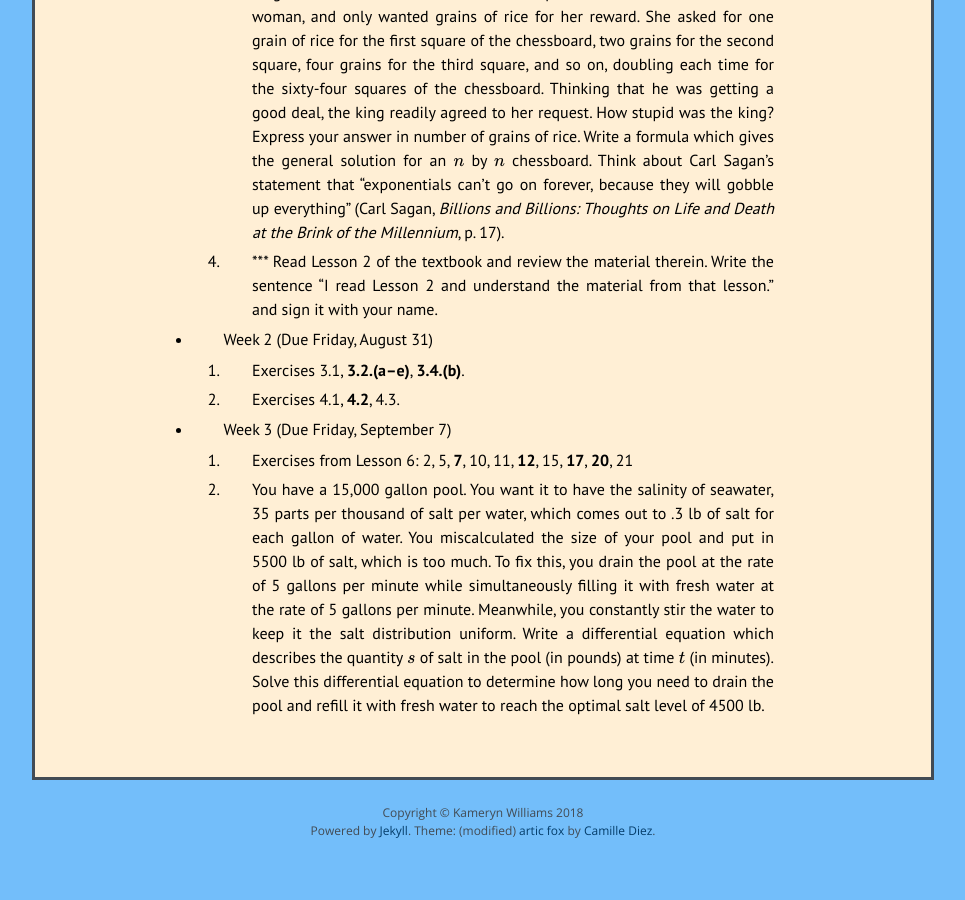
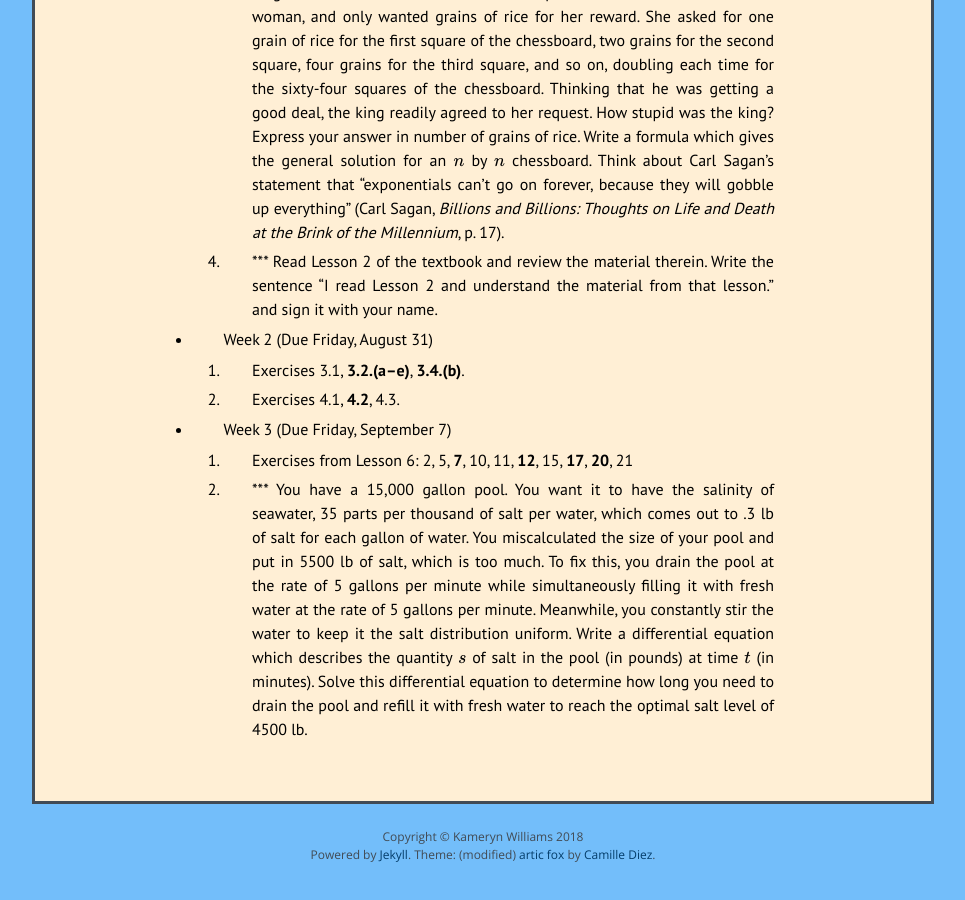
Before and after one commit to kamerynjw/kamerynjw.github.io, a Jekyll site: the page built from teaching/2018/math302.md, in a window 1280 px wide and 900 px high, scrolled down 788 px. Shown: the whole window, without its empty margins (157-1122 px from the left). Built offline with Jekyll 4.4.1, drawn with Linux system fonts in a browser that asks for light colours; nearby versions of some CDN libraries; formulas are drawn with MathJax 3; before the commit the page ends 1664 px from its top, so only the background shows below that.

Commit message:
typo fix

```diff
--- a/teaching/2018/math302.md
+++ b/teaching/2018/math302.md
@@ -47,4 +47,4 @@
 
     1. Exercises from Lesson 6: 2, 5, **7**, 10, 11, **12**, 15, **17**, **20**, 21
 
-    2. You have a 15,000 gallon pool. You want it to have the salinity of seawater, 35 parts per thousand of salt per water, which comes out to .3 lb of salt for each gallon of water. You miscalculated the size of your pool and put in 5500 lb of salt, which is too much. To fix this, you drain the pool at the rate of 5 gallons per minute while simultaneously filling it with fresh water at the rate of 5 gallons per minute. Meanwhile, you constantly stir the water to keep it the salt distribution uniform. Write a differential equation which describes the quantity $s$ of salt in the pool (in pounds) at time $t$ (in minutes). Solve this differential equation to determine how long you need to drain the pool and refill it with fresh water to reach the optimal salt level of 4500 lb.
+    2. *** You have a 15,000 gallon pool. You want it to have the salinity of seawater, 35 parts per thousand of salt per water, which comes out to .3 lb of salt for each gallon of water. You miscalculated the size of your pool and put in 5500 lb of salt, which is too much. To fix this, you drain the pool at the rate of 5 gallons per minute while simultaneously filling it with fresh water at the rate of 5 gallons per minute. Meanwhile, you constantly stir the water to keep it the salt distribution uniform. Write a differential equation which describes the quantity $s$ of salt in the pool (in pounds) at time $t$ (in minutes). Solve this differential equation to determine how long you need to drain the pool and refill it with fresh water to reach the optimal salt level of 4500 lb.
```
